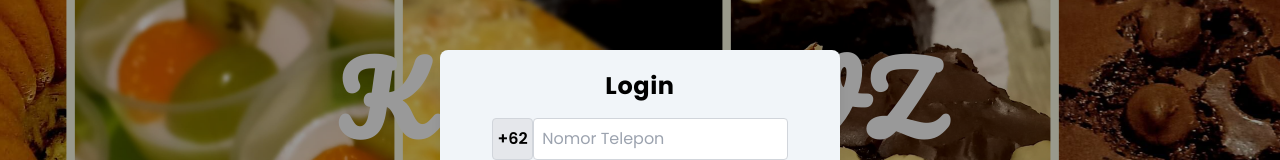
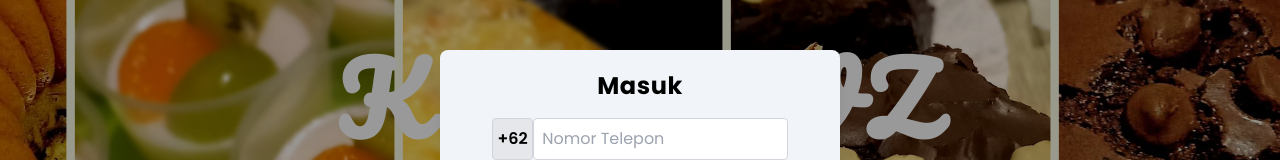
Before and after one commit to Kons-Software-House/kuenyawz-frontend, a React (Vite) app: page / in a window 1280 px wide. Both pictures are taken after a click on the button "Masuk". Shown: the part 174-334 px from the top of the page. Built offline with nearby package versions, Linux system fonts and the light colour scheme; no server answers; a web font is replaced by a local one; what @designbycode/tailwindcss-text-shadow would draw is missing.

Commit message:
chore: improve language consistencies

```diff
--- a/src/components/user/modals/LoginModal.tsx
+++ b/src/components/user/modals/LoginModal.tsx
@@ -35,7 +35,7 @@ export default function LoginModal() {
   return (
     <Backdrop onClose={() => { setShowLoginModal(false) }} width="w-[25rem]">
       <div className="p-5 font-clear">
-        <h1 className="text-2xl font-clear font-bold text-center tracking-wide">Login</h1>
+        <h1 className="text-2xl font-clear font-bold text-center tracking-wide">Masuk</h1>
         <div className="flex flex-col gap-4 px-8 py-4">
           <Formik initialValues={{ phone: '', password: '' }} onSubmit={(values) => { handleLogin(values.phone, values.password); }} validate={validateValues}>
             <Form className="flex flex-col gap-4" autoComplete='on'>
--- a/src/components/user/modals/OtpModal.tsx
+++ b/src/components/user/modals/OtpModal.tsx
@@ -100,7 +100,7 @@ export default function OtpModal() {
               <VerifyButton />
             </Form>
           </Formik>
-          <button className="text-center text-text-dark underline underline-offset-2" type="button" onClick={() => { setShowLoginModal(true); setShowOtpModal(false) }}>Sudah punya akun? Login di sini</button>
+          <button className="text-center text-text-dark underline underline-offset-2" type="button" onClick={() => { setShowLoginModal(true); setShowOtpModal(false) }}>Sudah punya akun? Masuk di sini</button>
         </div>
       </div>
     </Backdrop >
--- a/src/components/user/modals/RegisterModal.tsx
+++ b/src/components/user/modals/RegisterModal.tsx
@@ -96,7 +96,7 @@ export default function RegisterModal() {
                 </button>
               </div>
               <ErrorMessage name="confirmPassword" component="p" className="text-red-500 text-sm" />
-              <LoginButton />
+              <RegisterButton />
             </Form>
           </Formik>
         </div>
@@ -106,7 +106,7 @@ export default function RegisterModal() {
 }
 
 
-function LoginButton() {
+function RegisterButton() {
   const hoverVariant = {
     default: { width: "0%" },
     hover: { width: "100%" },
```
